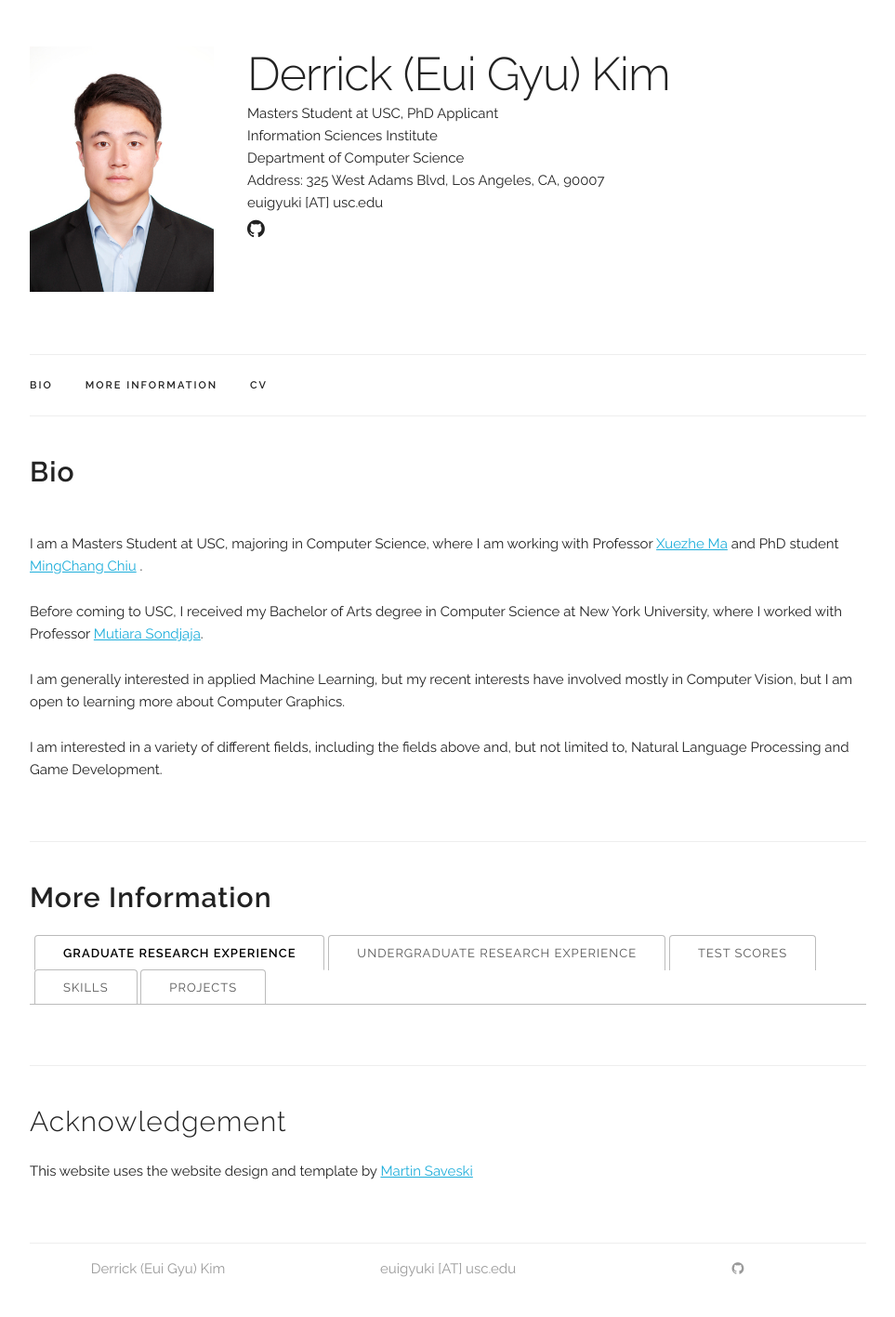
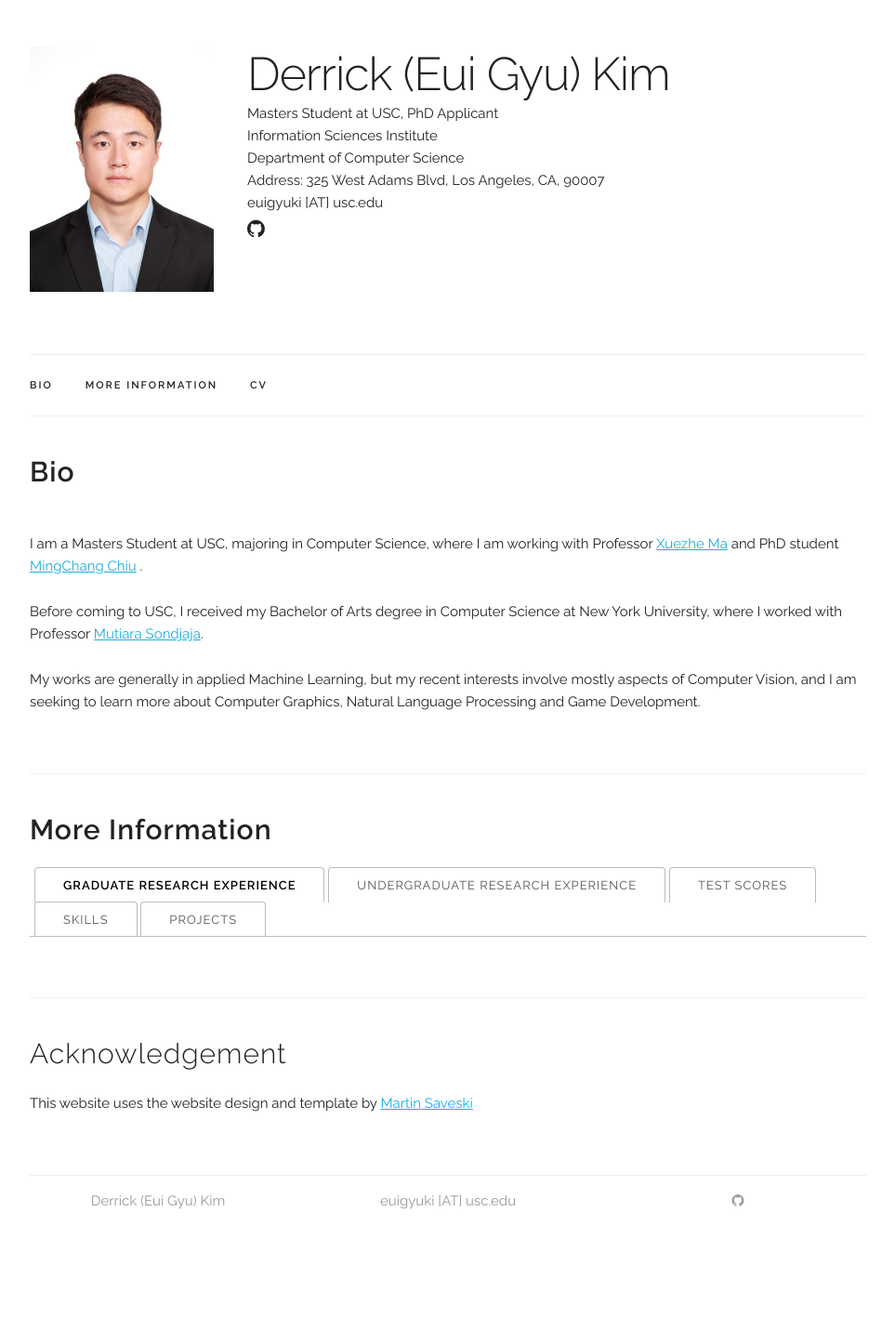
Before and after one commit to euigyuki/euigyuki.github.io, a Jekyll site: the page built from index.html, in a window 1280 px wide. Shown: the whole page at 93% size, without its empty margins (158-1121 px from the left). Built offline with Jekyll 4.4.1, drawn with Linux system fonts in a browser that asks for light colours; after the commit the page ends 1344 px from its top, so only the background shows below that.

Commit message:
updated website

```diff
--- a/index.html
+++ b/index.html
@@ -14,10 +14,10 @@ title: Home
       </p>
 
   </p>
-  <p>    I am generally interested in applied Machine Learning, but my recent interests have involved mostly in Computer Vision, but I am open to learning more about Computer Graphics.
+  <p>My works are generally in applied Machine Learning, but my recent interests involve mostly aspects of Computer Vision,
+    and I am seeking to learn more about Computer Graphics, Natural Language Processing and Game Development.
   </p>
-   <p>    I am interested in a variety of different fields, including the fields above and, but not limited to, Natural Language Processing and Game Development.
-  </p>
+
 
 
 
```
